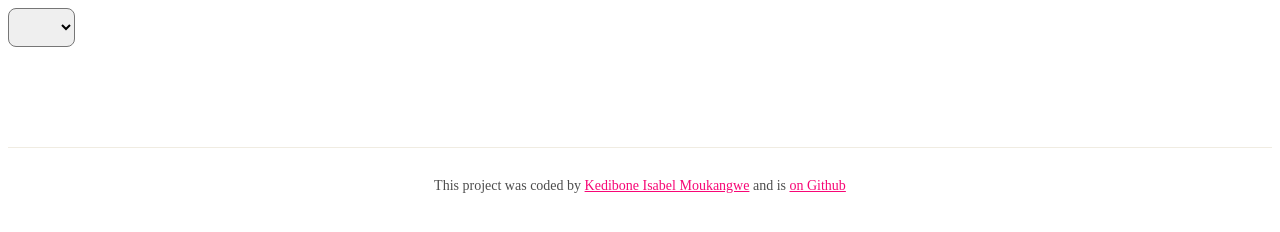
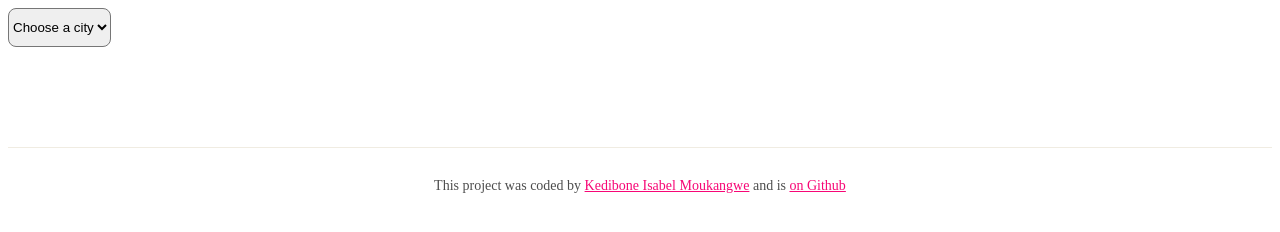
Before and after one commit to Bonnie444-888/TimeZone-Dropdown, a plain HTML site: page index.html in a window 1280 px wide. Drawn offline with nearby package versions, Linux system fonts and the light colour scheme.

Commit message:
changed id from countries to cities

```diff
--- a/index.html
+++ b/index.html
@@ -10,11 +10,11 @@
   </head>
   <body>
     <form action="">
-      <select name="" id="countries">
-        <option value=""></option>
-        <option value="paris">Paris</option>
-        <option value="tokyo">Tokyo</option>
-        <option value="sydney">Sydney</option>
+      <select name="" id="cities">
+        <option value="">Choose a city</option>
+        <option value="paris">Paris 🇫🇷</option>
+        <option value="tokyo">Tokyo 🇯🇵</option>
+        <option value="sydney">Sydney 🇦🇺</option>
       </select>
     </form>
 
@@ -30,5 +30,6 @@
         >on Github</a
       >
     </footer>
+    <script src="src/index.js"></script>
   </body>
 </html>
```
